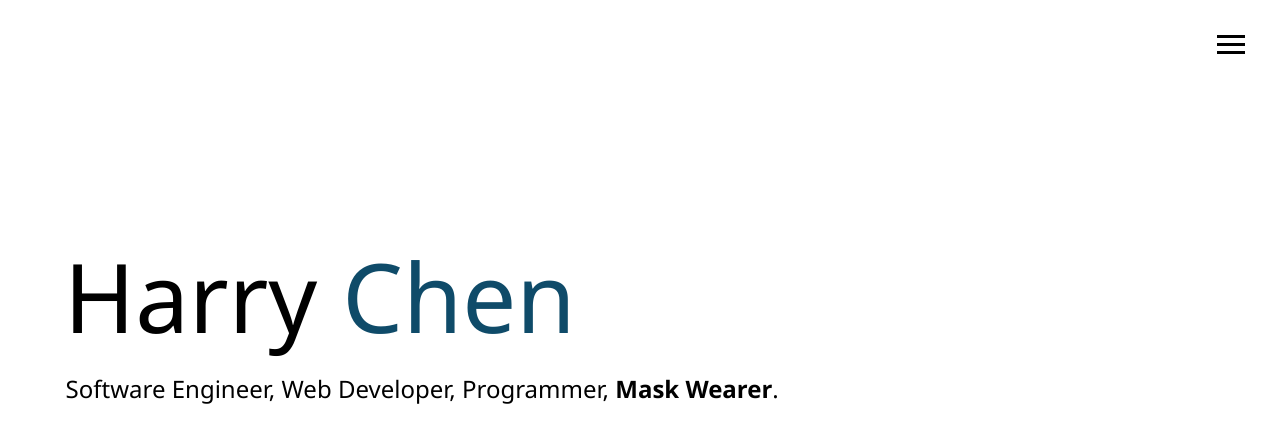
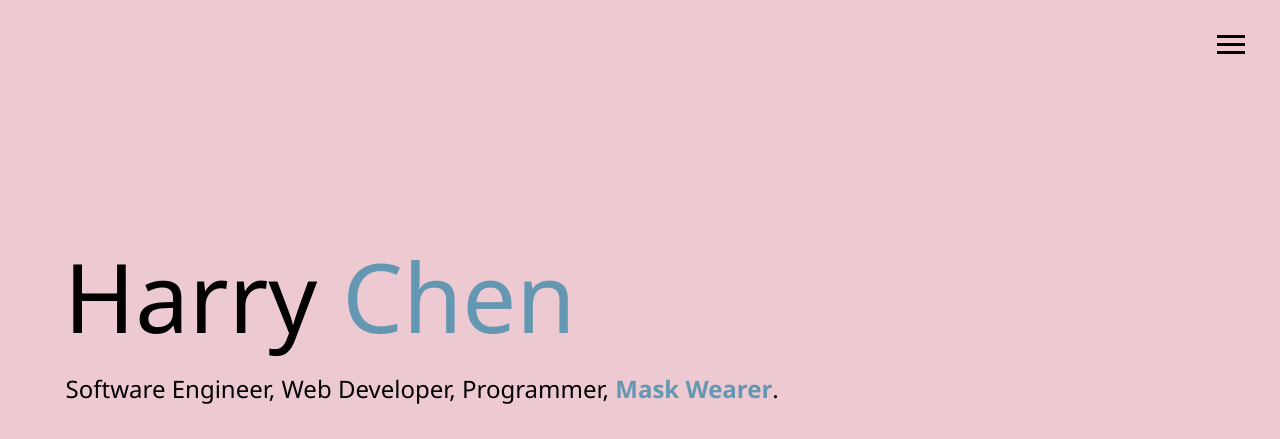
Before and after one commit to phaseharry/personal, a website: page dist/index.html in a window 1280 px wide. Shown: the top 439 px of the page. Drawn offline with Linux system fonts and the light colour scheme.

Commit message:
made it pink and sky-blue

```diff
--- a/scss/_config.scss
+++ b/scss/_config.scss
@@ -1,5 +1,5 @@
-$primary-color: white;// #dad2d2; // default #444
-$secondary-color: #0f4b69; // default #eece1a
+$primary-color: #eec9d2; // white;// #dad2d2; // default #444
+$secondary-color: #6497b1; // default #eece1a
 $show-home-image: true;
 $home-image: url(../img/mbp.jpg); //need image
 $background-opactiy: 0.5;
```
Also changed, not shown: dist/css/main.css, dist/index.html.
